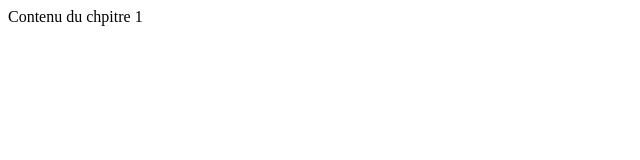
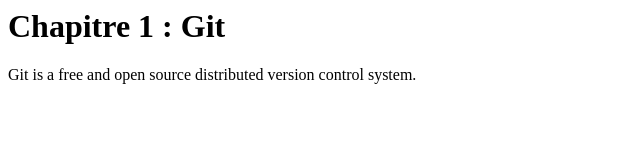
Before and after one commit to bouslimi/test_git, a plain HTML site: page chapitres/chapitre1.html in a window 1280 px wide. Shown: the whole page, without its empty margins (0-640 px from the left). Drawn offline with Linux system fonts and the light colour scheme.

Commit message:
Commit chapitre1 after adding Git description

```diff
--- a/chapitres/chapitre1.html
+++ b/chapitres/chapitre1.html
@@ -3,5 +3,6 @@
 </head>
 
 <body>
-	<p>Contenu du chpitre 1</p>
+	<h1>Chapitre 1 : Git</h1>
+	<p>Git is a free and open source distributed version control system.</p>
 </body>
```
